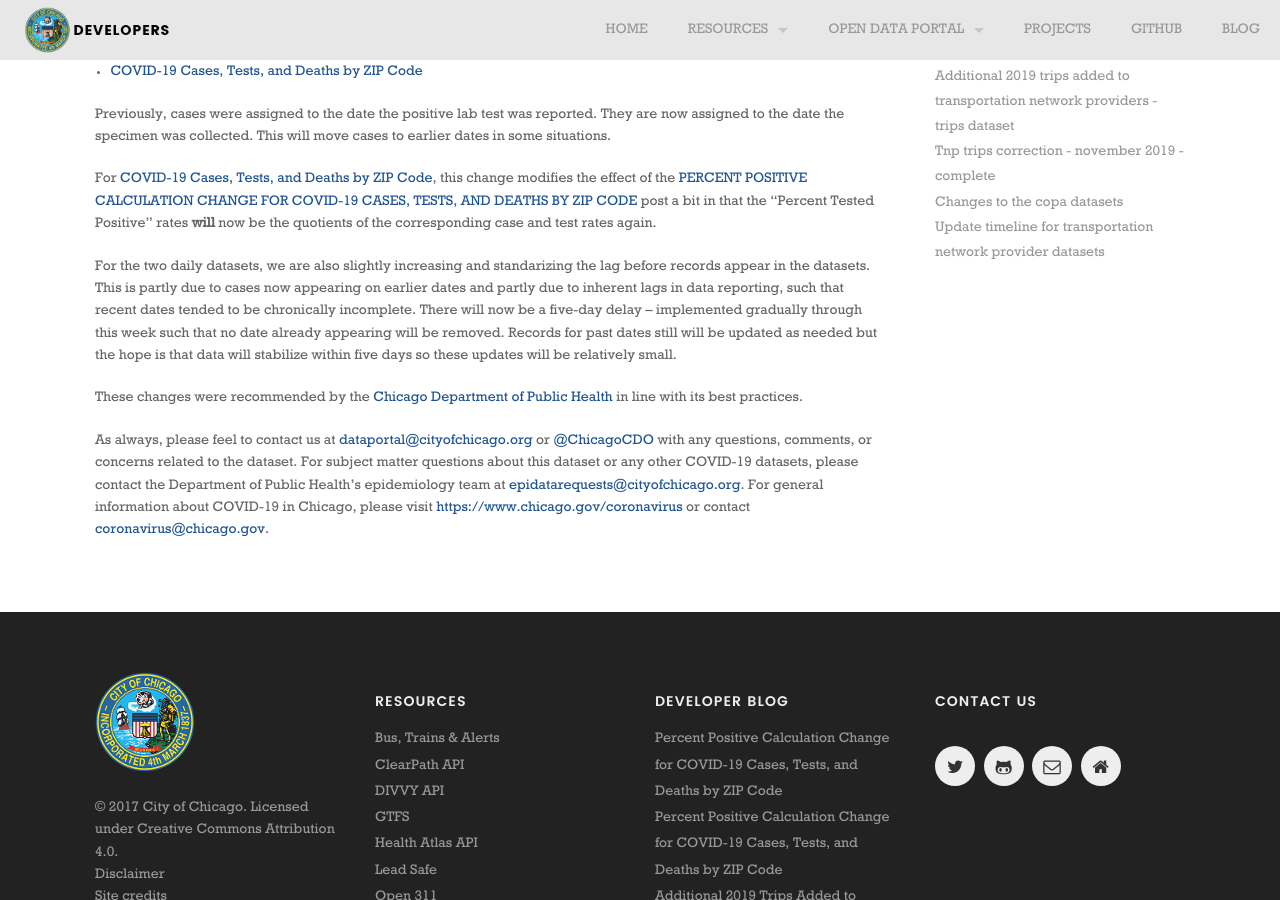
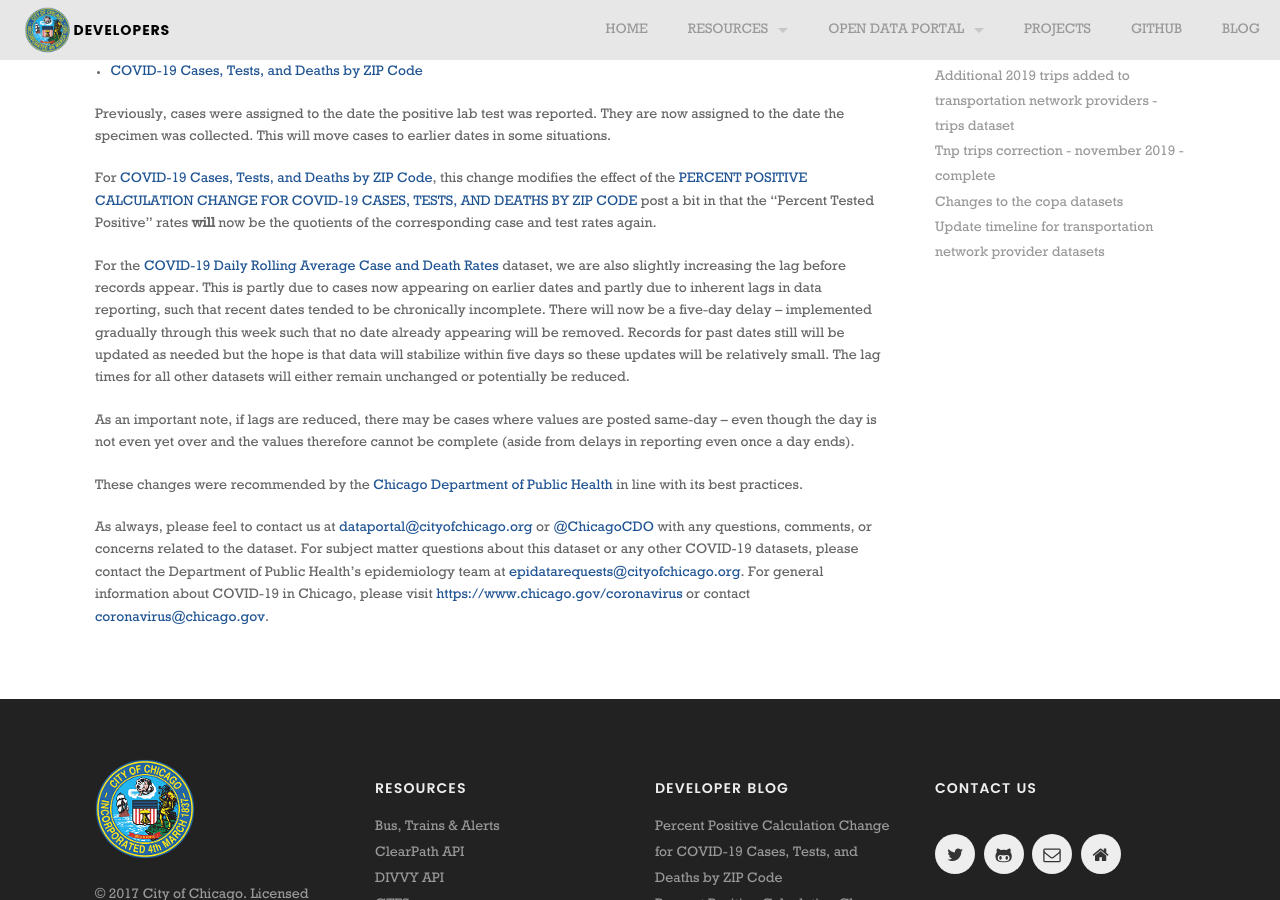
Before and after one commit to Chicago/dev.cityofchicago.org, a Jekyll site: the page built from _posts/2020-06-09-covid-19-case-dates.md, in a window 1280 px wide and 900 px high, scrolled down 458 px. Built offline with Jekyll 4.4.1, drawn with Linux system fonts in a browser that asks for light colours; some web fonts are replaced.

Commit message:
Update 2020-06-09-covid-19-case-dates.md

```diff
--- a/_posts/2020-06-09-covid-19-case-dates.md
+++ b/_posts/2020-06-09-covid-19-case-dates.md
@@ -23,7 +23,9 @@
 
 For [COVID-19 Cases, Tests, and Deaths by ZIP Code](https://data.cityofchicago.org/d/yhhz-zm2v), this change modifies the effect of the [PERCENT POSITIVE CALCULATION CHANGE FOR COVID-19 CASES, TESTS, AND DEATHS BY ZIP CODE](http://dev.cityofchicago.org/open%20data/data%20portal/2020/05/29/covid-19-weekly-ZIP-percent-positive.html) post a bit in that the "Percent Tested Positive" rates **will** now be the quotients of the corresponding case and test rates again.
 
-For the two daily datasets, we are also slightly increasing and standarizing the lag before records appear in the datasets. This is partly due to cases now appearing on earlier dates and partly due to inherent lags in data reporting, such that recent dates tended to be chronically incomplete. There will now be a five-day delay -- implemented gradually through this week such that no date already appearing will be removed. Records for past dates still will be updated as needed but the hope is that data will stabilize within five days so these updates will be relatively small.
+For the [COVID-19 Daily Rolling Average Case and Death Rates](https://data.cityofchicago.org/d/e68t-c7fv) dataset, we are also slightly increasing the lag before records appear. This is partly due to cases now appearing on earlier dates and partly due to inherent lags in data reporting, such that recent dates tended to be chronically incomplete. There will now be a five-day delay -- implemented gradually through this week such that no date already appearing will be removed. Records for past dates still will be updated as needed but the hope is that data will stabilize within five days so these updates will be relatively small. The lag times for all other datasets will either remain unchanged or potentially be reduced.
+
+As an important note, if lags are reduced, there may be cases where values are posted same-day -- even though the day is not even yet over and the values therefore cannot be complete (aside from delays in reporting even once a day ends).
 
 These changes were recommended by the [Chicago Department of Public Health](https://www.chicago.gov/cdph) in line with its best practices.
 
```
Also changed, not shown: other parts of _posts/2020-06-09-covid-19-case-dates.md (+1 -1 lines).
